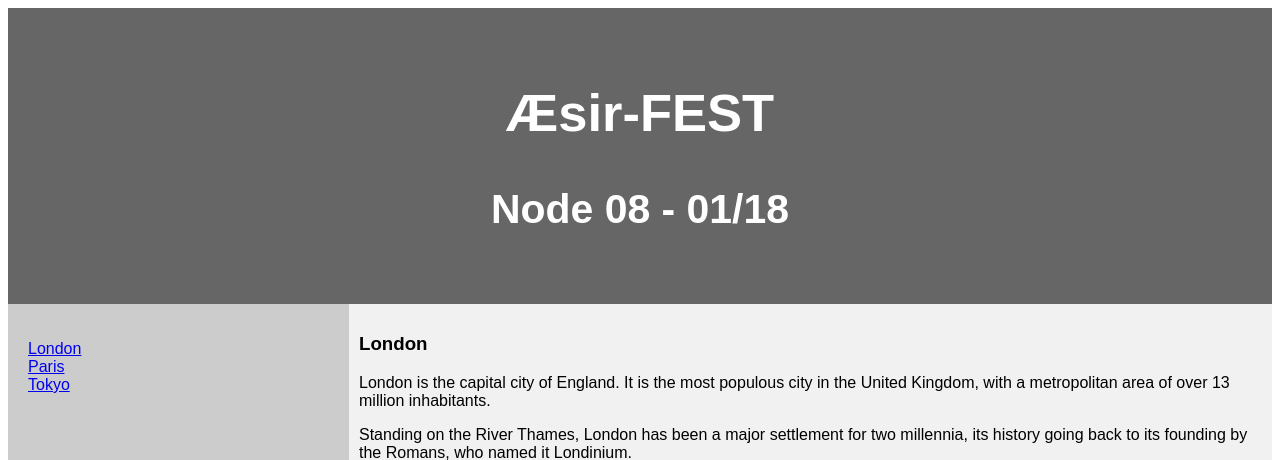
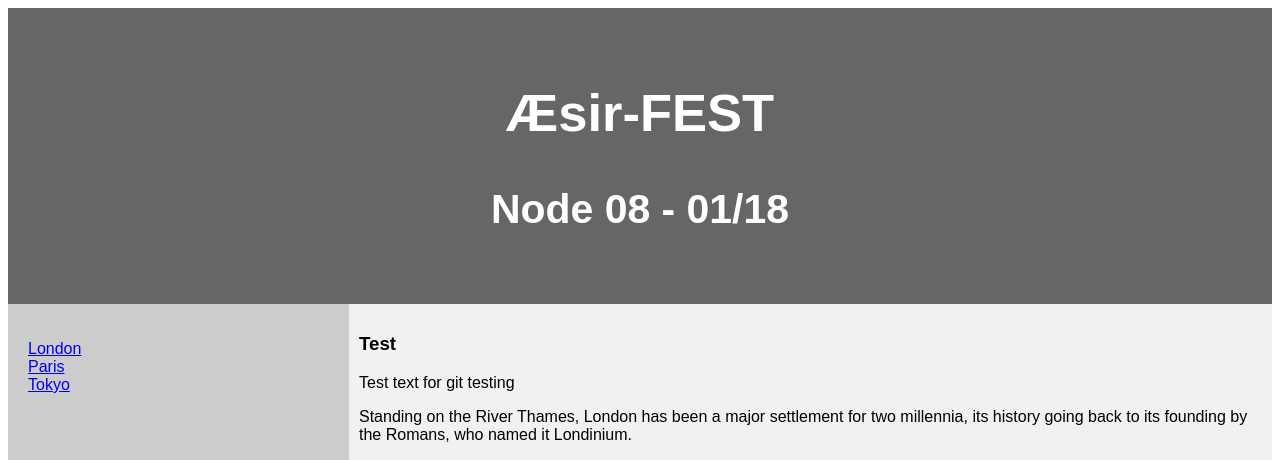
Before and after one commit to FuranKomori/AEsir-Fest, a plain HTML site: page About.html in a window 1280 px wide. Shown: the top 460 px of the page. Drawn offline with Linux system fonts and the light colour scheme; grey boxes are pictures that could not be loaded.

Commit message:
test commit

```diff
--- a/About.html
+++ b/About.html
@@ -86,8 +86,8 @@
       </nav>
 
       <article>
-        <h1>London</h1>
-        <p>London is the capital city of England. It is the most populous city in the  United Kingdom, with a metropolitan area of over 13 million inhabitants.</p>
+        <h1>Test</h1>
+        <p>Test text for git testing</p>
         <p>Standing on the River Thames, London has been a major settlement for two millennia, its history going back to its founding by the Romans, who named it Londinium.</p>
         <div style="padding:140% 0 0 0;position:relative;"><iframe src="https://player.vimeo.com/video/305543548?autoplay=1&loop=1&title=0&byline=0&portrait=0" style="position:absolute;top:0;left:0;width:100%;height:100%;" frameborder="0" loop="loop" allow="autoplay; fullscreen" allowfullscreen></iframe></div><script src="https://player.vimeo.com/api/player.js"></script>     </article>
     </section>
```
